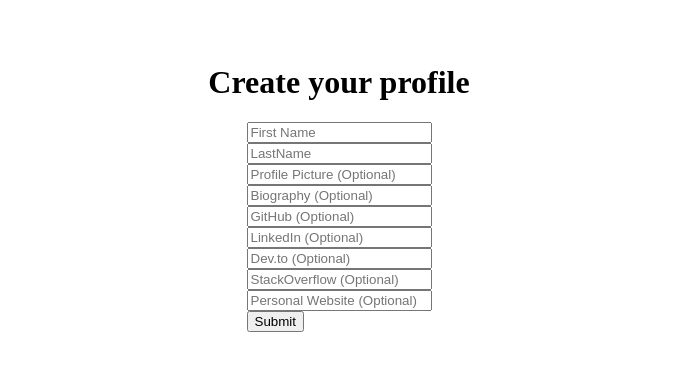
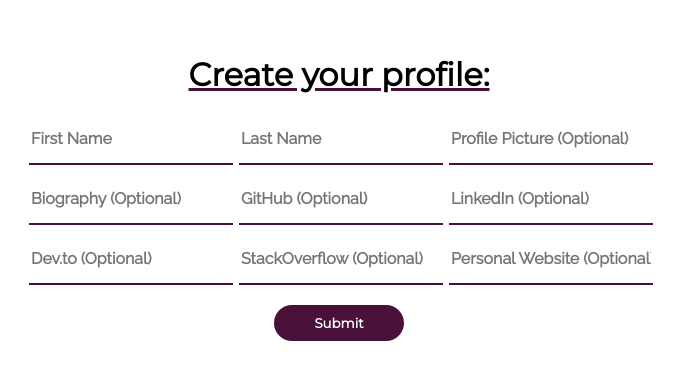
Before and after one commit to etasbasi/youa.dev, a React (Create React App) app in the folder client/: page /create in a window 1280 px wide. Shown: the part 213-592 px from the top of the page, without its empty margins (301-983 px from the left). Built offline with nearby package versions, Linux system fonts and the light colour scheme.

Commit message:
Profile creation page styles

```diff
--- a/client/src/components/ProfileCreation.js
+++ b/client/src/components/ProfileCreation.js
@@ -38,10 +38,11 @@ export default class ProfileCreation extends Component {
   render() {
     return (
       <div className="profile_creation">
-        <h1>Create your profile</h1>
-        <form>
-          <div>
+        <h1 className="profile_creation--title">Create your profile:</h1>
+        <form className="profile_creation--form">
+          <div className="profile_creation--form_wrapper">
             <input
+              className="profile_creation--form_wrapper--input"
               type="text"
               name="firstName"
               placeholder="First Name"
@@ -49,17 +50,19 @@ export default class ProfileCreation extends Component {
               value={this.state.firstName}
             />
           </div>
-          <div>
+          <div className="profile_creation--form_wrapper">
             <input
+              className="profile_creation--form_wrapper--input"
               type="text"
               name="lastName"
-              placeholder="LastName"
+              placeholder="Last Name"
               onChange={this.handleChange}
               value={this.state.lastName}
             />
           </div>
-          <div>
+          <div className="profile_creation--form_wrapper">
             <input
+              className="profile_creation--form_wrapper--input"
               type="text"
               name="profilePicture"
               placeholder="Profile Picture (Optional)"
@@ -67,8 +70,9 @@ export default class ProfileCreation extends Component {
               value={this.state.profilePicture}
             />
           </div>
-          <div>
+          <div className="profile_creation--form_wrapper">
             <input
+              className="profile_creation--form_wrapper--input"
               type="text"
               name="biography"
               placeholder="Biography (Optional)"
@@ -76,8 +80,9 @@ export default class ProfileCreation extends Component {
               value={this.state.biography}
             />
           </div>
-          <div>
+          <div className="profile_creation--form_wrapper">
             <input
+              className="profile_creation--form_wrapper--input"
               type="text"
               name="github"
               placeholder="GitHub (Optional)"
@@ -85,8 +90,9 @@ export default class ProfileCreation extends Component {
               value={this.state.github}
             />
           </div>
-          <div>
+          <div className="profile_creation--form_wrapper">
             <input
+              className="profile_creation--form_wrapper--input"
               type="text"
               name="linkedin"
               placeholder="LinkedIn (Optional)"
@@ -94,8 +100,9 @@ export default class ProfileCreation extends Component {
               value={this.state.linkedin}
             />
           </div>
-          <div>
+          <div className="profile_creation--form_wrapper">
             <input
+              className="profile_creation--form_wrapper--input"
               type="text"
               name="dev"
               placeholder="Dev.to (Optional)"
@@ -103,8 +110,9 @@ export default class ProfileCreation extends Component {
               value={this.state.dev}
             />
           </div>
-          <div>
+          <div className="profile_creation--form_wrapper">
             <input
+              className="profile_creation--form_wrapper--input"
               type="text"
               name="stackoverflow"
               placeholder="StackOverflow (Optional)"
@@ -112,8 +120,9 @@ export default class ProfileCreation extends Component {
               value={this.state.stackoverflow}
             />
           </div>
-          <div>
+          <div className="profile_creation--form_wrapper">
             <input
+              className="profile_creation--form_wrapper--input"
               type="text"
               name="website"
               placeholder="Personal Website (Optional)"
@@ -121,10 +130,15 @@ export default class ProfileCreation extends Component {
               value={this.state.website}
             />
           </div>
-          <div>
-            <button onClick={this.handleSubmit}>Submit</button>
-          </div>
         </form>
+        <div className="profile_creation--button--wrapper">
+          <button
+            className="profile_creation--button_button"
+            onClick={this.handleSubmit}
+          >
+            Submit
+          </button>
+        </div>
       </div>
     );
   }
--- a/client/src/scss/imports/__profile_creation.scss
+++ b/client/src/scss/imports/__profile_creation.scss
@@ -5,4 +5,61 @@
   flex-direction: column;
   justify-content: center;
   align-items: center;
+  font-family: $primaryFonts;
+  .profile_creation--title {
+    text-decoration: underline;
+    text-decoration-color: $primaryColor;
+  }
+  .profile_creation--form {
+    display: grid;
+    grid-template-columns: 1fr 1fr 1fr;
+    grid-gap: 10px 10px;
+    .profile_creation--form_wrapper {
+      display: flex;
+      flex-direction: column;
+      justify-content: center;
+      align-content: center;
+      width: 200px;
+      height: 50px;
+      .profile_creation--form_wrapper--input {
+        width: 100%;
+        height: 100%;
+        outline: 0;
+        border: 0;
+        border-bottom: 2px solid $primaryColor;
+        transition: all ease-in-out 0.2;
+        font-family: $secondaryFonts;
+        font-size: 16px;
+        &::placeholder {
+          font-size: 16px;
+          font-family: $secondaryFonts;
+          font-weight: bold;
+          transition: all ease-in-out 0.2;
+          &:focus {
+            color: transparent;
+          }
+        }
+      }
+    }
+  }
+  .profile_creation--button--wrapper {
+    margin-top: 20px;
+    .profile_creation--button_button {
+      border-radius: 50px;
+      padding: 0.75em 3em;
+      outline: 0;
+      border: 0;
+      background-color: $primaryColor;
+      font-family: $primaryFonts;
+      font-weight: bold;
+      color: #fff;
+      cursor: pointer;
+      transition: all ease-in-out 0.2s;
+      &:hover {
+        background-color: rgb(97, 173, 97);
+        padding: 0.75em 5em;
+        color: #000a00;
+      }
+    }
+  }
 }
```
